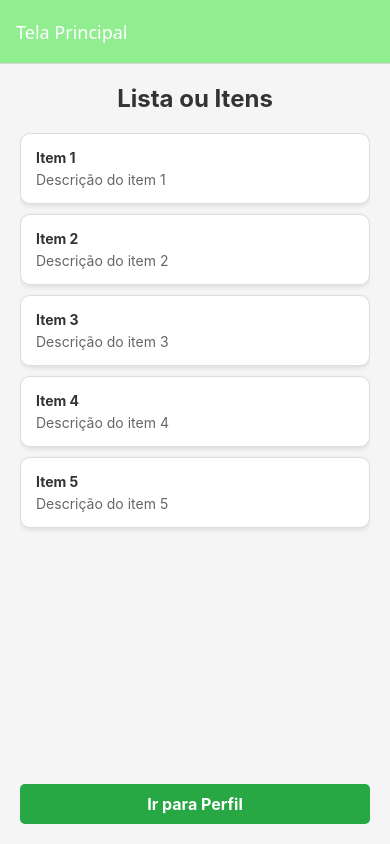
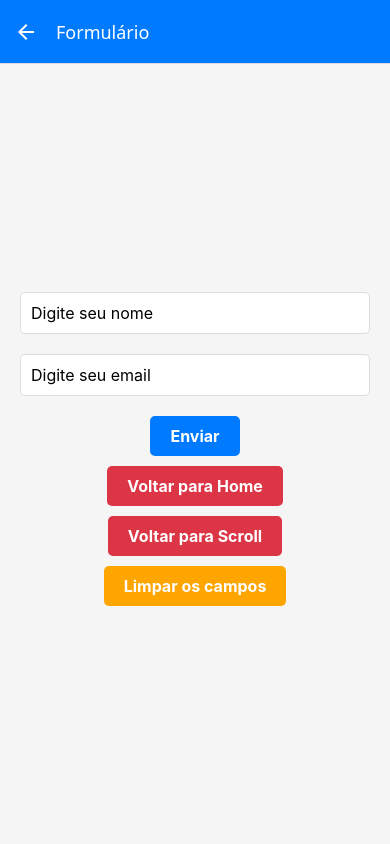
Before and after one commit to ketley12/aulabruno09.06, a React Native app: screen /Form in a window 390 px wide. Built offline with nearby package versions, Linux system fonts and the light colour scheme.

Commit message:
aulabruno23.06

```diff
--- a/App.tsx
+++ b/App.tsx
@@ -3,6 +3,8 @@ import { createStackNavigator } from '@react-navigation/stack';
 import HomeScreen from './screens/HomeScreen';
 import DetailsScreen from './screens/DetailsScreen';
 import ProfileScreen from './screens/ProfileScreen';
+import FormScreen from './screens/FormScreen';
+import ScrollScreen from './screens/ScrollScreen';
 
 const Stack = createStackNavigator();
 
@@ -18,6 +20,14 @@ export default function App() {
          options={{ title: 'Detalhes', headerStyle: { backgroundColor: '#dc3545' }, headerTintColor: '#fff' }} />
          <Stack.Screen name="Profile"
          component={ProfileScreen} />
+        <Stack.Screen name="Scroll"
+         component={ScrollScreen}
+         options={{ title: 'Detalhes', headerStyle: { backgroundColor: '#dc3545' }, headerTintColor: '#fff' }} />
+        <Stack.Screen
+name="Form"
+component={FormScreen}
+options={{ title: 'Formulário', headerStyle: { backgroundColor: '#007bff' }, headerTintColor: '#fff' }}
+/>
 
       </Stack.Navigator>
     </NavigationContainer>
--- a/screens/DetailsScreen.jsx
+++ b/screens/DetailsScreen.jsx
@@ -2,6 +2,7 @@ import { StyleSheet, View, Text, TouchableOpacity } from 'react-native';
 
 export default function DetailsScreen({ navigation, route }) {
 const { item} = route.params || {};
+const { mensagem} = route.params || {};
 return (
   <View style={styles.container}>
 	<Text style={styles.title}>Detalhes do Item</Text>
@@ -13,6 +14,7 @@ return (
 	) : (
 	  <Text style={styles.message}>Nenhum item selecionado</Text>
 	)}
+	{mensagem && <Text style={styles.message}>{mensagem}</Text>}
 	<TouchableOpacity
 	  style={styles.button}
 	  onPress={() => navigation.goBack()}
--- /dev/null
+++ b/screens/FormScreen.tsx
@@ -0,0 +1,133 @@
+import { StyleSheet, View, Text, TextInput, TouchableOpacity, Alert } from 'react-native';
+import { useState, useEffect } from 'react';
+export default function FormScreen({ navigation }:any) {
+const [nome, setNome] = useState('');
+useEffect(() => {
+  if (nome.length > 0) {
+
+  }
+}, [nome]);
+
+
+useEffect(() => {
+console.log('FormScreen montada!');
+return () => {
+console.log('FormScreen desmontada!');
+};
+}, []);
+
+
+
+
+const handleSubmit = () => {
+  if (nome.trim() && email.trim()) {
+    navigation.navigate('Details', {
+      mensagem: `Nome: ${nome}, Email: ${email}`,
+    });
+  } else {
+    Alert.alert('Erro', 'Por favor, preencha todos os campos.');
+  }
+
+};
+const [email, setEmail] = useState('');
+
+<TextInput
+style={styles.input}
+placeholder="Digite seu email"
+value={email}
+onChangeText={setEmail}
+keyboardType="email-address"
+/>
+
+
+
+return (
+  <>
+    <View style={styles.container}>
+      <TextInput
+        style={styles.input}
+        placeholder="Digite seu nome"
+        value={nome}
+        onChangeText={setNome}
+      />
+      <TextInput
+        style={styles.input}
+        placeholder="Digite seu email"
+        value={email}
+        onChangeText={setEmail}
+        keyboardType="email-address"
+        autoCapitalize="none"
+      />
+      <TouchableOpacity style={styles.button} onPress={handleSubmit}>
+        <Text style={styles.buttonText}>Enviar</Text>
+      </TouchableOpacity>
+      <TouchableOpacity
+        style={[styles.button, { backgroundColor: '#dc3545' }]}
+        onPress={() => navigation.navigate('Home')}
+      >
+        <Text style={styles.buttonText}>Voltar para Home</Text>
+      </TouchableOpacity>
+      <TouchableOpacity
+        style={[styles.button, { backgroundColor: '#dc3545' }]}
+        onPress={() => {
+          navigation.navigate('Scroll');
+
+        }}
+      >
+        <Text style={styles.buttonText}>Voltar para Scroll</Text>
+      </TouchableOpacity>
+      <TouchableOpacity
+        style={[styles.button, { backgroundColor: '#FFA500' }]}
+        onPress={() => {
+          setEmail('');
+          setNome('');
+          Alert.alert('Campos limpos', 'Os campos foram limpos com sucesso!');
+        }}
+      >
+        <Text style={styles.buttonText}>Limpar os campos</Text>
+      </TouchableOpacity>
+    </View>
+  </>
+);
+}
+
+
+
+
+const styles = StyleSheet.create({
+container: {
+flex: 1,
+backgroundColor: '#f5f5f5',
+alignItems: 'center',
+justifyContent: 'center',
+padding: 20,
+},
+title: {
+fontSize: 24,
+fontWeight: 'bold',
+marginBottom: 20,
+color: '#333',
+},
+input: {
+width: '100%',
+backgroundColor: '#fff',
+padding: 10,
+borderRadius: 5,
+borderWidth: 1,
+borderColor: '#ddd',
+marginBottom: 20,
+fontSize: 16,
+},
+button: {
+backgroundColor: '#007bff',
+paddingVertical: 10,
+paddingHorizontal: 20,
+borderRadius: 5,
+marginBottom: 10,
+},
+buttonText: {
+color: '#fff',
+fontSize: 16,
+fontWeight: 'bold',
+},
+});
--- a/screens/HomeScreen.tsx
+++ b/screens/HomeScreen.tsx
@@ -1,4 +1,6 @@
 import { StyleSheet, View, Text, TouchableOpacity, FlatList } from 'react-native';
+import { useState, useEffect } from 'react';
+
 
 const DATA = [
 {id: '1', title: 'Item 1', description: 'Descrição do item 1'},
@@ -11,6 +13,17 @@ const DATA = [
 
 
 export default function HomeScreen({ navigation }:any) {
+  const [count, setCount] = useState(0);
+
+  useEffect(() => {
+if (count === 5) {
+  alert('Parabéns!\nVocê atingiu 5 cliques!', );
+} else if (count === 0) {
+  alert('Resetado\nO contador foi zerado!');
+};
+
+}, [count]);
+
 const renderItem = ({ item }:any) => (
 <TouchableOpacity
 style={styles.card}
@@ -24,6 +37,23 @@ onPress={() => navigation.navigate('Details', { item})}
   return (
 <View style={styles.container}>
   <Text style={styles.title}>Lista ou Itens</Text>
+
+  <View style={styles.counterContainer}>
+    <Text style={styles.counterText}>Contador: {count}</Text>
+  <TouchableOpacity
+    style={styles.counterButton}
+    onPress={() => setCount((prev) => prev + 1)}
+  >
+    <Text style={styles.buttonText}>Incrementar</Text>
+  </TouchableOpacity>
+  <TouchableOpacity
+    style={styles.counterButton}
+    onPress={() => setCount((prev) => prev - 1)}
+  >
+    <Text style={styles.buttonText}>Decrementar</Text>
+  </TouchableOpacity>
+</View>
+
   <FlatList
     data={DATA}
     renderItem={renderItem}
@@ -31,15 +61,20 @@ onPress={() => navigation.navigate('Details', { item})}
     style={styles.list}
   />
   <TouchableOpacity
-  style={[styles.button, { backgroundColor: '#28a745',marginTop: 20 }]}
+    style={[styles.counterButton, { backgroundColor: '#dc3545' }]}
+    onPress={() => setCount(0)}
+  >
+    <Text style={styles.buttonText}>Resetar</Text>
+  </TouchableOpacity>
+
+  <TouchableOpacity
+    style={[styles.button, { backgroundColor: '#28a745', marginTop: 20 }]}
     onPress={() => navigation.navigate('Profile')}
   >
     <Text style={styles.buttonText}>Ir para Perfil</Text>
   </TouchableOpacity>
-
 </View>
-  )
-
+  );
 }
 
 
@@ -84,6 +119,18 @@ backgroundColor: '#fff',
     color: '#666',
     marginTop: 5,
   },
+  counterText: {
+    fontSize: 18,
+    fontWeight: 'bold',
+    color: '#333',
+    marginBottom: 10,
+  },
+  counterContainer: {
+    flexDirection: 'row',
+    alignItems: 'center',
+    justifyContent: 'space-between',
+    marginBottom: 20,
+  },
   button: {
     backgroundColor: '#007bff',
     paddingVertical: 10,
@@ -93,7 +140,15 @@ backgroundColor: '#fff',
   },
   buttonText: {
     color: '#fff',
-    fontSize: 16,
+    fontSize: 15,
     fontWeight: 'bold',
   },
+  counterButton: {
+    backgroundColor: '#007bff',
+    paddingVertical: 10,
+    paddingHorizontal: 20,
+    borderRadius: 5,
+    alignItems: 'center',
+    marginTop: 10,
+  },
 });
--- a/screens/ProfileScreen.tsx
+++ b/screens/ProfileScreen.tsx
@@ -1,6 +1,7 @@
 import { StyleSheet, View, Text, TouchableOpacity } from 'react-native';
 export default function ProfileScreen({ navigation }:any) {
 return (
+<View>
   <View style={styles.container}>
 	<Text style={styles.title}>Tela de Perfil</Text>
 	<TouchableOpacity
@@ -22,6 +23,15 @@ style={[styles.button, { backgroundColor: '#007bff' }]}
 	  onPress={() => navigation.navigate('Scroll')}
 	>
 	  <Text style={styles.buttonText}>Ir para ScrollView</Text>
+	</TouchableOpacity>
+  </View>
+
+  <TouchableOpacity
+	style={[styles.button, { backgroundColor: '#28a745' }]}
+	onPress={() => navigation.navigate('Form')}
+  >
+	<Text style={styles.buttonText}>Ir para Formulário</Text>
+
   </TouchableOpacity>
 </View>
 );
--- a/screens/ScrollScreen.tsx
+++ b/screens/ScrollScreen.tsx
@@ -1,25 +1,40 @@
 import { StyleSheet, ScrollView, View, Text, TouchableOpacity } from 'react-native';
 
-export default function ScrollScreen({ navigation }:any) {
+import React, { useState } from 'react';
+export default function ScrollScreen({ navigation }: any) {
+  const [clickCount, setClickCount] = useState(0);
+
   return (
     <View style={styles.container}>
       <Text style={styles.title}>Tela com ScrollView</Text>
+
+      <Text style={styles.counterText}>Itens clicados: {clickCount}</Text>
+
       <ScrollView style={styles.scrollContainer}>
-{Array.from({ length: 20}).map((_, index) => (
-<View key={index} style={styles.item}>
+        {Array.from({ length: 20 }).map((_, index) => (
+
+          <TouchableOpacity
+            key={index}
+            style={styles.item}
+            onPress={() => {
+              setClickCount((prevCount) => prevCount + 1);
+              navigation.navigate('Details', { mensagem: `Item ${index + 1}`, index: index + 1 });
+            }}
+          >
             <Text style={styles.itemText}>Item {index + 1}</Text>
-</View>
+          </TouchableOpacity>
+
         ))}
       </ScrollView>
       <TouchableOpacity
         style={styles.button}
-onPress={() => navigation.navigate('Home')}>
+        onPress={() => navigation.navigate('Home')}
+      >
         <Text style={styles.buttonText}>Voltar para Home</Text>
       </TouchableOpacity>
     </View>
   );
 }
-
 
 const styles = StyleSheet.create({
 container: {
@@ -61,4 +76,10 @@ color: '#fff',
 fontSize: 16,
 fontWeight: 'bold',
 },
+counterText: {
+  fontSize: 18,
+  color: '#007bff',
+  textAlign: 'center',
+  marginVertical: 10,
+},
 });
```
Lines whose indentation alone changed are shown as unchanged.
